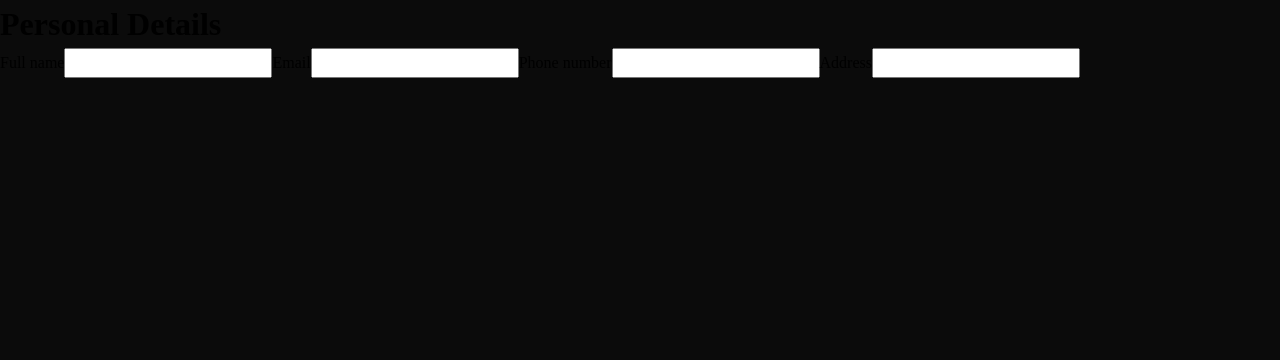
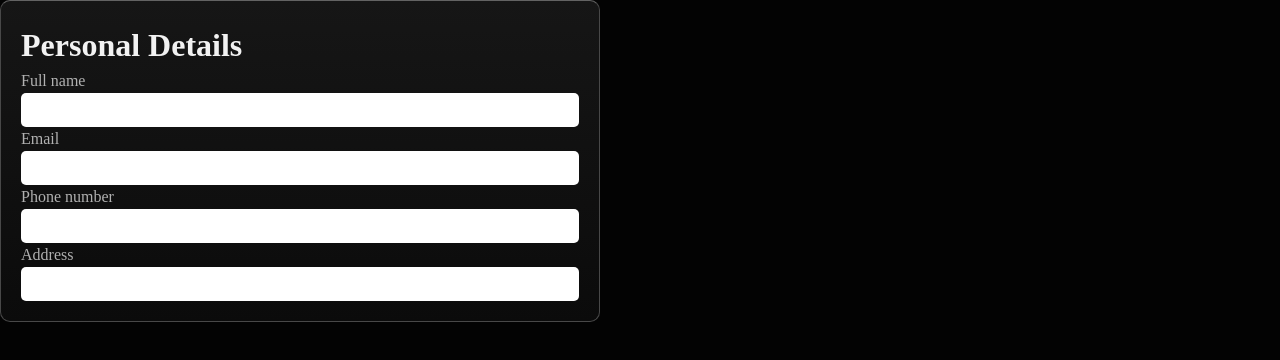
Before and after one commit to Julczan/cv_app, a React (Vite) app: page / in a window 1280 px wide. Shown: the top 360 px of the page. Built offline with nearby package versions, Linux system fonts and the light colour scheme.

Commit message:
Personal Info component

```diff
--- a/src/components/Input.css
+++ /dev/null
@@ -1,3 +0,0 @@
-#input-section {
-  color: white;
-}
--- /dev/null
+++ b/src/components/Input.jsx
@@ -0,0 +1,10 @@
+function Input({ label, value, id }) {
+  return (
+    <>
+      <label htmlFor={id}>{label}</label>
+      <input id={id} name={id} value={value} />
+    </>
+  );
+}
+
+export default Input;
--- a/src/components/PersonalInfo.jsx
+++ b/src/components/PersonalInfo.jsx
@@ -1,22 +1,16 @@
+import "../styles/Input.css";
+import Input from "./Input";
+
 function PersonalInfo() {
   return (
     <div className="card">
       <h1>Personal Details</h1>
-      <Input label={"Full name"} />
-      <Input label={"Email"} />
-      <Input label={"Phone number"} />
-      <Input label={"Address"} />
+      <Input label={"Full name"} id={"nameInput"} />
+      <Input label={"Email"} id={"emailInput"} />
+      <Input label={"Phone number"} id={"phoneInput"} />
+      <Input label={"Address"} id={"addressInput"} />
     </div>
   );
 }
 
-function Input({ label, value }) {
-  return (
-    <>
-      <label htmlFor={label}>{label}</label>
-      <input value={value} id={value} />
-    </>
-  );
-}
-
 export default PersonalInfo;
--- a/src/index.css
+++ b/src/index.css
@@ -71,6 +71,7 @@ h6 {
   --bg-dark: oklch(0.1 0 80);
   --bg: oklch(0.15 0 80);
   --bg-light: oklch(0.2 0 80);
+  --gradient: linear-gradient(0deg, var(--bg), var(--bg-light));
   --text: oklch(0.96 0 80);
   --text-muted: oklch(0.76 0 80);
   --highlight: oklch(0.5 0 80);
@@ -87,5 +88,10 @@ h6 {
 }
 
 body {
-  background-color: var(--bg);
+  background-color: var(--bg-dark);
+  color: var(--text-muted);
 }
+
+h1 {
+  color: var(--text);
+}
--- /dev/null
+++ b/src/styles/Input.css
@@ -0,0 +1,16 @@
+.card {
+  background: var(--gradient);
+  border: 1px solid var(--border);
+  border-top: 1px solid var(--highlight);
+  border-radius: 10px;
+  max-width: 600px;
+  display: flex;
+  flex-direction: column;
+  padding: 20px;
+}
+
+input {
+  border: none;
+  border-radius: 5px;
+  padding: 5px;
+}
```
